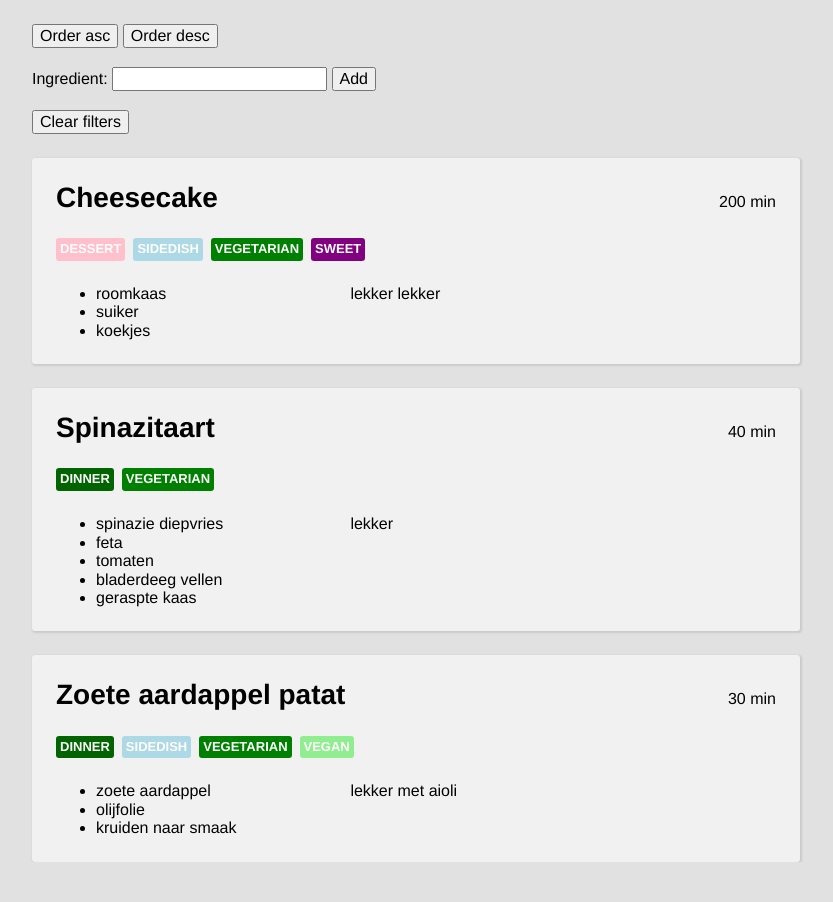
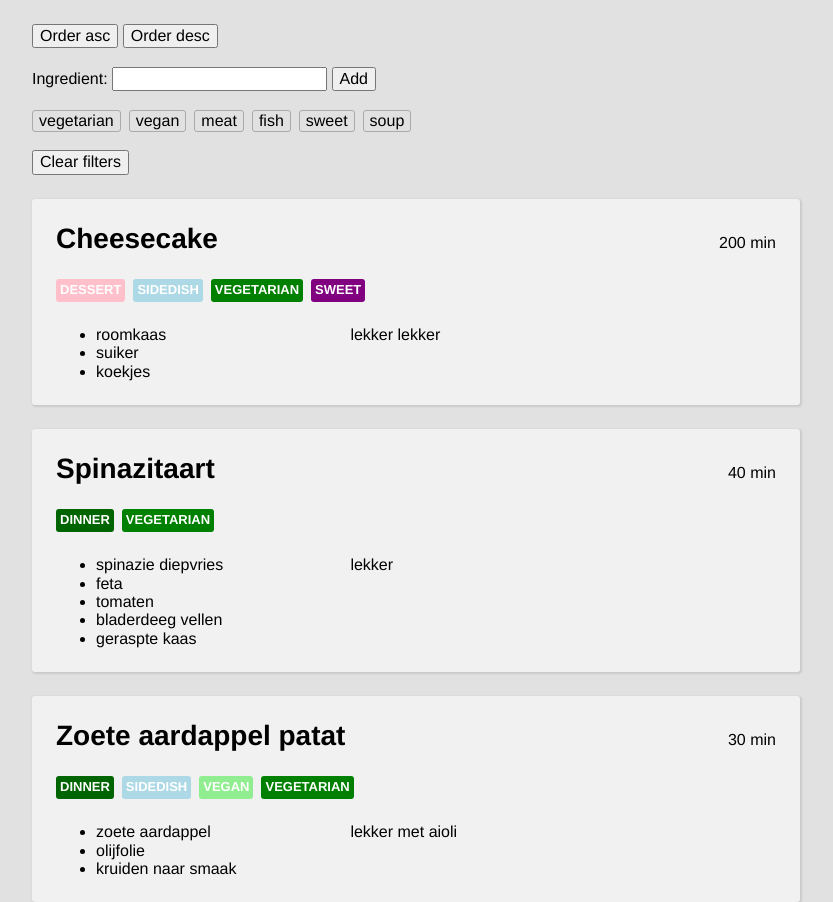
Before and after one commit to madstrawberry/old_recipes, a React (Create React App) app: page / in a window 1280 px wide. Shown: the whole page, without its empty margins (224-1057 px from the left). Before the commit the page ends 862 px from the top, so only its background shows below. Built offline with nearby package versions, Linux system fonts and the light colour scheme; a web font is replaced by a local one.

Commit message:
Filter on 1 type

```diff
--- a/src/components/Filters.tsx
+++ b/src/components/Filters.tsx
@@ -2,6 +2,7 @@ import React, { useState } from 'react';
 import { FilterState, FilterAction } from './FilterReducer';
 import styled from 'styled-components';
 import { fromDevice } from '../styles/mediaQueries';
+import { RecipeType } from '../models';
 
 type Props = {
   filters: FilterState;
@@ -45,6 +46,16 @@ export const Filter: React.FC<Props> = ({ filters, sendFilter }) => {
       ))}
       <br />
       <br />
+      {Object.values(RecipeType).map(type => (
+        <RecipeTypeBtn
+          isActive={type === filters.type}
+          onClick={() => sendFilter({ type: 'FILTER_TYPE', payload: type })}
+        >
+          {type}
+        </RecipeTypeBtn>
+      ))}
+      <br />
+      <br />
       <button onClick={clearFilters}>Clear filters</button>
     </Container>
   );
@@ -75,3 +86,13 @@ const Ingredient = styled.span`
     margin-left: ${props => props.theme.gridInPx.sm};
   }
 `;
+
+const RecipeTypeBtn = styled.button<{ isActive?: boolean }>`
+  border: 1px solid #aaa;
+  border-radius: 3px;
+  background: ${props => (props.isActive ? 'pink' : 'transparent')};
+
+  & + & {
+    margin-left: ${props => props.theme.gridInPx.sm};
+  }
+`;
--- a/src/mockData/data.ts
+++ b/src/mockData/data.ts
@@ -1,4 +1,4 @@
-import { Recipe } from '../models';
+import { Recipe, RecipeType } from '../models';
 
 const rawData: Omit<Recipe, 'id'>[] = [
   {
@@ -11,7 +11,7 @@ const rawData: Omit<Recipe, 'id'>[] = [
       { name: 'bladerdeeg vellen', amount: 5, unit: 'pc' },
       { name: 'geraspte kaas', amount: 1, unit: 'pc' },
     ],
-    type: ['vegetarian'],
+    type: ['vegetarian' as any],
     category: ['dinner'],
     time: 40,
   },
@@ -23,7 +23,7 @@ const rawData: Omit<Recipe, 'id'>[] = [
       { name: 'olijfolie', amount: 2, unit: 'tbs' },
       { name: 'kruiden naar smaak', amount: 2, unit: 'ts' },
     ],
-    type: ['vegetarian', 'vegan'],
+    type: [RecipeType.vegan, RecipeType.vegetarian],
     category: ['dinner', 'sidedish'],
     time: 30,
   },
@@ -35,7 +35,7 @@ const rawData: Omit<Recipe, 'id'>[] = [
       { name: 'suiker', amount: 300, unit: 'gr' },
       { name: 'koekjes', amount: 250, unit: 'gr' },
     ],
-    type: ['vegetarian', 'sweet'],
+    type: [RecipeType.vegetarian, RecipeType.sweet],
     category: ['dessert', 'sidedish'],
     time: 200,
   },
--- a/src/models.ts
+++ b/src/models.ts
@@ -1,6 +1,13 @@
-export type RecipeType = 'vegetarian' | 'vegan' | 'meat' | 'fish' | 'sweet' | 'soup';
+export type RecipeCategory = 'breakfast' | 'dinner' | 'lunch' | 'dessert' | 'starter' | 'sidedish';
 
-export type RecipeCategory = 'breakfast' | 'dinner' | 'lunch' | 'dessert' | 'starter' | 'sidedish';
+export enum RecipeType {
+  vegetarian = 'vegetarian',
+  vegan = 'vegan',
+  meat = 'meat',
+  fish = 'fish',
+  sweet = 'sweet',
+  soup = 'soup',
+}
 
 type Unit = 'ts' | 'tbs' | 'ml' | 'l' | 'gr' | 'kg' | 'pc';
 
```
